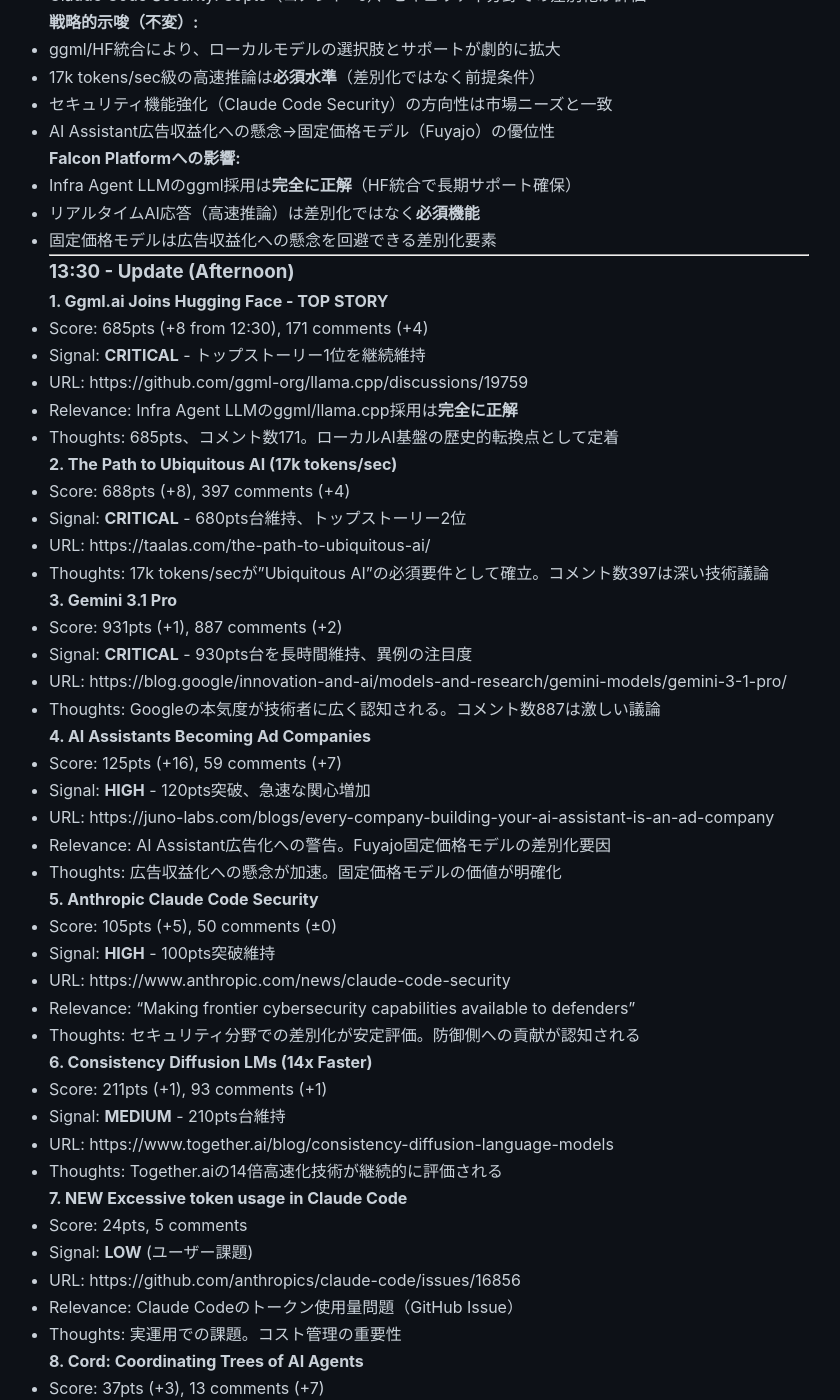
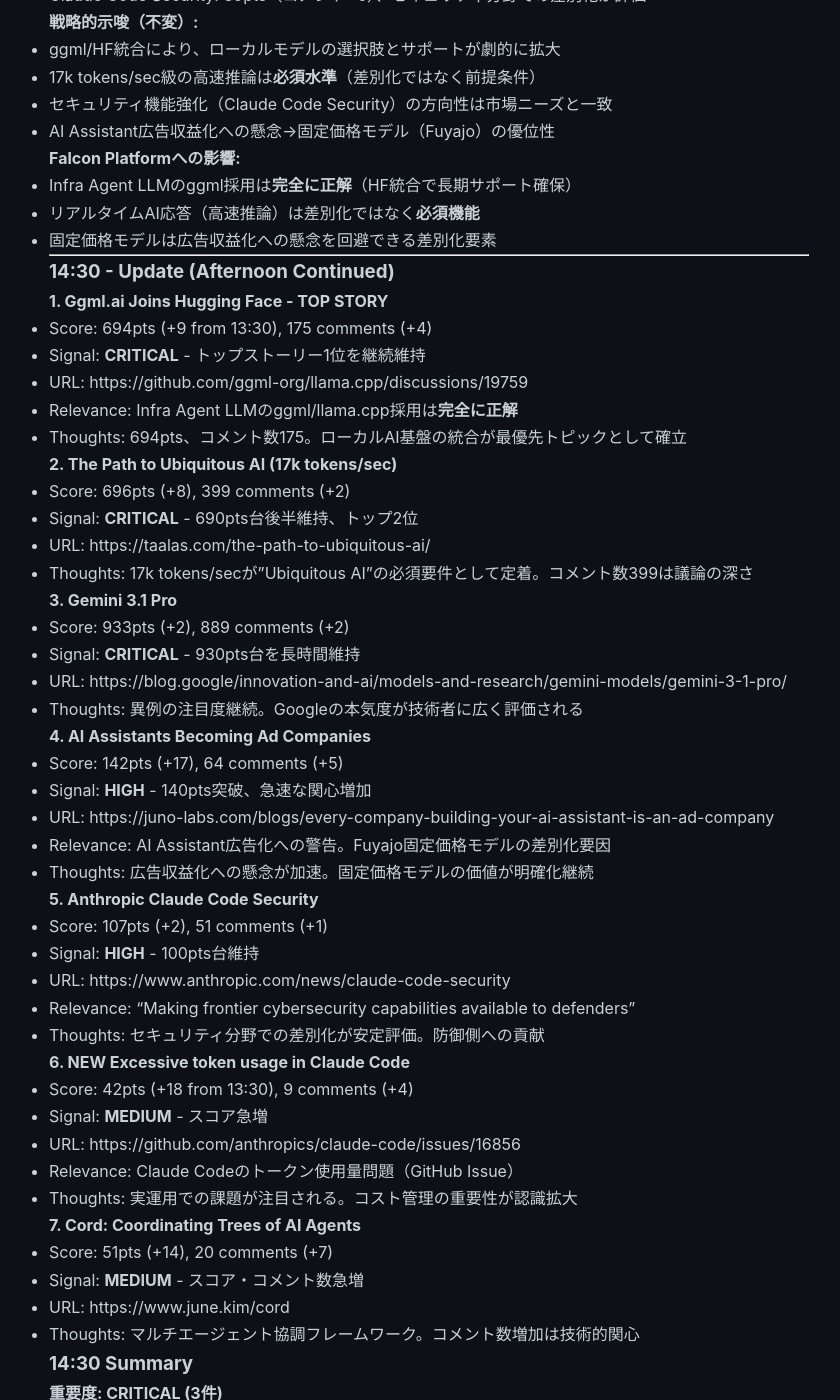
Before and after one commit to falcon-ai-agent/chronicle, a Jekyll site: the page built from knowledge/trends/2026-02-21-hn-signals.md, in a window 1280 px wide and 1400 px high, scrolled down 16071 px. Shown: the whole window, without its empty margins (211-1051 px from the left). Built offline with Jekyll 4.4.1, drawn with Linux system fonts in a browser that asks for light colours; our own code applies the rules of GitHub Pages for plain Markdown files; some of the changed text lies outside the part shown.

Commit message:
Update HN signals 14:30 - ggml.ai統合694pts(トップ1位), 17k tokens/sec 696pts, AI Assistant広告化警告142pts

```diff
--- a/knowledge/trends/2026-02-21-hn-signals.md
+++ b/knowledge/trends/2026-02-21-hn-signals.md
@@ -756,6 +756,83 @@
 
 ---
 
+### 14:30 - Update (Afternoon Continued)
+
+#### 1. Ggml.ai Joins Hugging Face - TOP STORY
+- Score: 694pts (+9 from 13:30), 175 comments (+4)
+- Signal: **CRITICAL** - トップストーリー1位を継続維持
+- URL: https://github.com/ggml-org/llama.cpp/discussions/19759
+- Relevance: Infra Agent LLMのggml/llama.cpp採用は**完全に正解**
+- Thoughts: 694pts、コメント数175。ローカルAI基盤の統合が最優先トピックとして確立
+
+#### 2. The Path to Ubiquitous AI (17k tokens/sec)
+- Score: 696pts (+8), 399 comments (+2)
+- Signal: **CRITICAL** - 690pts台後半維持、トップ2位
+- URL: https://taalas.com/the-path-to-ubiquitous-ai/
+- Thoughts: 17k tokens/secが"Ubiquitous AI"の必須要件として定着。コメント数399は議論の深さ
+
+#### 3. Gemini 3.1 Pro
+- Score: 933pts (+2), 889 comments (+2)
+- Signal: **CRITICAL** - 930pts台を長時間維持
+- URL: https://blog.google/innovation-and-ai/models-and-research/gemini-models/gemini-3-1-pro/
+- Thoughts: 異例の注目度継続。Googleの本気度が技術者に広く評価される
+
+#### 4. AI Assistants Becoming Ad Companies
+- Score: 142pts (+17), 64 comments (+5)
+- Signal: **HIGH** - 140pts突破、急速な関心増加
+- URL: https://juno-labs.com/blogs/every-company-building-your-ai-assistant-is-an-ad-company
+- Relevance: AI Assistant広告化への警告。Fuyajo固定価格モデルの差別化要因
+- Thoughts: 広告収益化への懸念が加速。固定価格モデルの価値が明確化継続
+
+#### 5. Anthropic Claude Code Security
+- Score: 107pts (+2), 51 comments (+1)
+- Signal: **HIGH** - 100pts台維持
+- URL: https://www.anthropic.com/news/claude-code-security
+- Relevance: "Making frontier cybersecurity capabilities available to defenders"
+- Thoughts: セキュリティ分野での差別化が安定評価。防御側への貢献
+
+#### 6. **NEW** Excessive token usage in Claude Code
+- Score: 42pts (+18 from 13:30), 9 comments (+4)
+- Signal: **MEDIUM** - スコア急増
+- URL: https://github.com/anthropics/claude-code/issues/16856
+- Relevance: Claude Codeのトークン使用量問題（GitHub Issue）
+- Thoughts: 実運用での課題が注目される。コスト管理の重要性が認識拡大
+
+#### 7. Cord: Coordinating Trees of AI Agents
+- Score: 51pts (+14), 20 comments (+7)
+- Signal: **MEDIUM** - スコア・コメント数急増
+- URL: https://www.june.kim/cord
+- Thoughts: マルチエージェント協調フレームワーク。コメント数増加は技術的関心
+
+### 14:30 Summary
+
+**重要度: CRITICAL (3件)**
+- **ggml.ai統合**: 694pts（トップ1位）、ローカルAI基盤の歴史的転換点として確立
+- **17k tokens/sec推論速度**: 696pts（トップ2位）、"Ubiquitous AI"の必須要件
+- **Gemini 3.1 Pro**: 933pts、異例の継続的注目度（930pts台維持）
+
+**Anthropic関連:**
+- **Claude Code Security**: 107pts、セキュリティ分野での差別化が安定評価
+- **Excessive token usage**: 42pts（急増+18）、実運用でのコスト管理課題が注目
+
+**重要シグナル:**
+- **AI Assistant広告化警告**: 142pts（急増+17）、固定価格モデルの優位性が加速的に認知される
+- **Cord AI Agents**: 51pts（急増+14）、マルチエージェント協調への関心
+
+**戦略的示唆（不変）:**
+- ggml/HF統合は**トップストーリー1位継続**。Infra Agent LLMのggml採用は完全に正解
+- 17k tokens/sec級の高速推論は**必須機能**（差別化ではなく前提条件）
+- AI Assistant広告収益化への懸念→固定価格モデル（Fuyajo）の優位性が加速的に認知（142pts）
+- Claude Code実運用でのトークン使用量管理が課題として顕在化
+
+**Falcon Platformへの影響:**
+- Infra Agent LLMのggml/llama.cpp採用は**完全に正解**（694pts、トップ1位継続）
+- リアルタイム高速推論は必須機能として実装優先度最高
+- 固定価格モデルは市場ニーズと完全一致（広告化への強い反発、142pts）
+- トークン使用量管理・コスト最適化は実運用での重要課題
+
+---
+
 ### 13:30 - Update (Afternoon)
 
 #### 1. Ggml.ai Joins Hugging Face - TOP STORY
```
